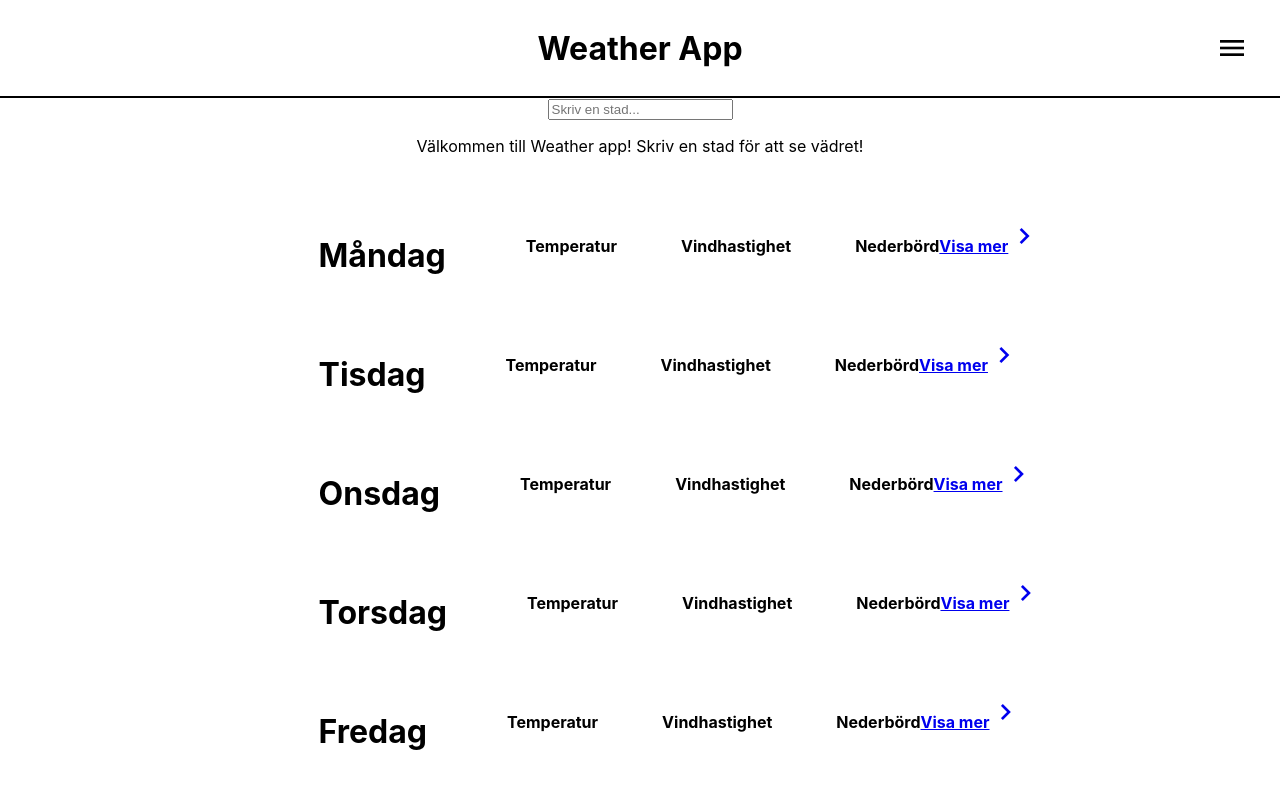
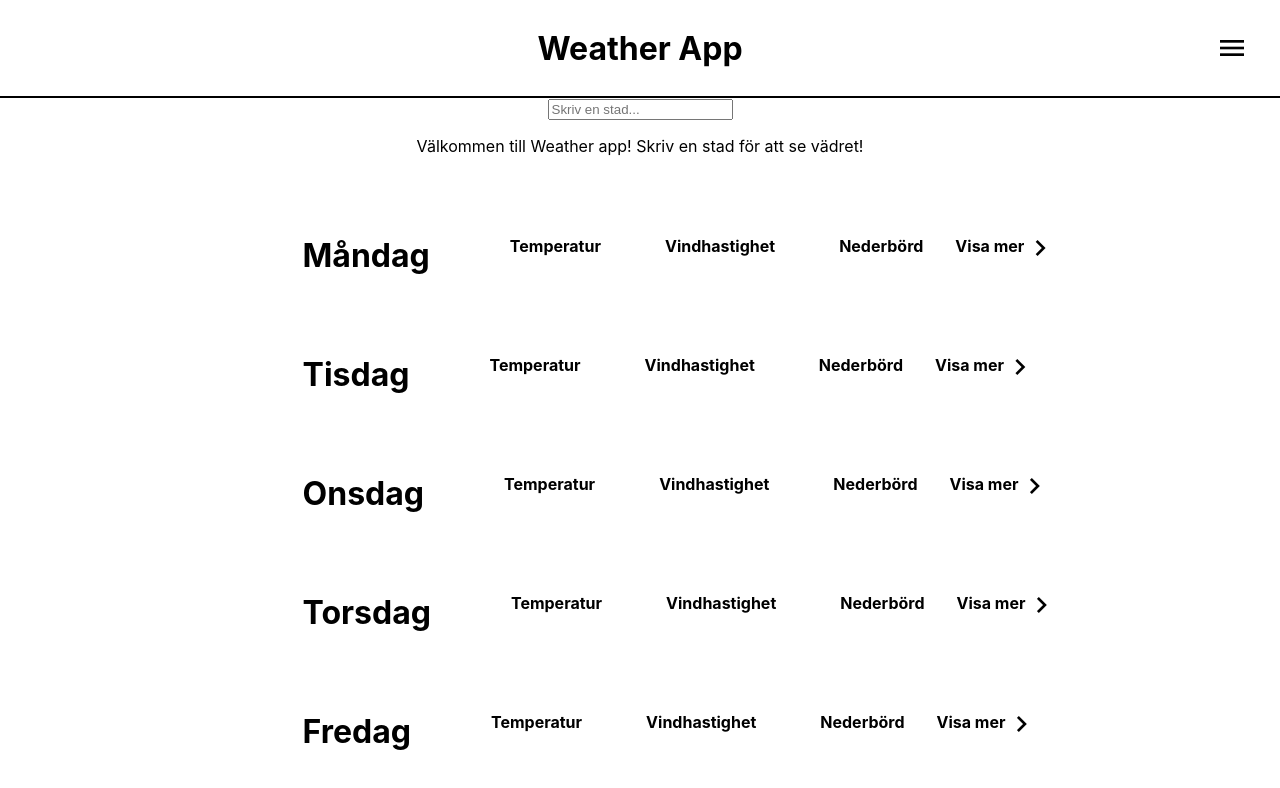
Before and after one commit to AdrianRydin/ReactWeatherApp, a React (Create React App) app in the folder my-app/: page /Monday in a window 1280 px wide. Shown: the top 788 px of the page. Built offline with nearby package versions, Linux system fonts and the light colour scheme.

Commit message:
added Routes to "visa mer"

```diff
--- a/my-app/src/component/Main.css
+++ b/my-app/src/component/Main.css
@@ -11,8 +11,8 @@ display: flex;
     font-weight: bold;
 }
 
-.dayOfTheWeek{
-    padding:1rem;
+.dayOfTheWeek {
+    padding: 1rem;
     font-size: 2rem;
 }
 
@@ -22,32 +22,44 @@ main, li {
 
 
 .main-icon {
-    padding: 0;
+
     height: 2rem;
     width: 2rem;
+    padding: 0 0 1.7rem 0;
+
 }
 
-.hamburger{
-    height:100%;
-    width:25%;
-    right:0;
+.hamburger {
+    height: 100%;
+    width: 25%;
+    right: 0;
     position: absolute;
-    background: rgb(25,25,25);
-    top:0;
+    background: rgb(25, 25, 25);
+    top: 0;
     display: flex;
     justify-content: center;
     align-items: center;
-    display:none;
+    display: none;
 }
 
-    .hamburger-content{
+.hamburger-content {
     color: white;
     list-style: none;
     justify-content: space-around;
     align-items: center;
-        height:100%;
-        width:100%;
+    height: 100%;
+    width: 100%;
     line-height: 13rem;
     margin-top: 5rem;
     font-size: 2rem;
 }
+
+.LinkShowMore {
+    color: black;
+    padding: 1rem 0 0 2rem;
+    text-decoration: none;
+}
+
+.LinkShowMore:hover {
+    color: red;
+}
--- a/my-app/src/component/Main.tsx
+++ b/my-app/src/component/Main.tsx
@@ -1,6 +1,6 @@
 import React from 'react';
 import './Main.css'
-import { Link } from "react-router-dom";
+import {Link} from "react-router-dom";
 
 
 class Main extends React.Component {
@@ -14,18 +14,16 @@ class Main extends React.Component {
                         <li>Temperatur</li>
                         <li>Vindhastighet</li>
                         <li>Nederbörd</li>
-                            <Link to="ShowMonday">Visa mer
-                            <span className="material-icons main-icon">
-                                    chevron_right</span></Link>
+                        <Link className="LinkShowMore" to="ShowMonday">Visa mer</Link>
+                        <span className="material-icons main-icon">chevron_right</span>
                     </ul>
                     <ul className="weekDayList">
                         <li className="dayOfTheWeek">Tisdag</li>
                         <li>Temperatur</li>
                         <li>Vindhastighet</li>
                         <li>Nederbörd</li>
-                        <Link to="ShowTuesday">Visa mer
-                            <span className="material-icons main-icon">
-                                    chevron_right</span></Link>
+                        <Link className="LinkShowMore" to="ShowTuesday">Visa mer</Link>
+                        <span className="material-icons main-icon">chevron_right</span>
 
                     </ul>
                     <ul className="weekDayList">
@@ -33,9 +31,8 @@ class Main extends React.Component {
                         <li>Temperatur</li>
                         <li>Vindhastighet</li>
                         <li>Nederbörd</li>
-                        <Link to="ShowWednesday">Visa mer
-                            <span className="material-icons main-icon">
-                                    chevron_right</span></Link>
+                        <Link className="LinkShowMore" to="ShowWednesday">Visa mer</Link>
+                        <span className="material-icons main-icon">chevron_right</span>
 
                     </ul>
                     <ul className="weekDayList">
@@ -43,9 +40,8 @@ class Main extends React.Component {
                         <li>Temperatur</li>
                         <li>Vindhastighet</li>
                         <li>Nederbörd</li>
-                        <Link to="ShowThursday">Visa mer
-                            <span className="material-icons main-icon">
-                                    chevron_right</span></Link>
+                        <Link className="LinkShowMore" to="ShowThursday">Visa mer</Link>
+                        <span className="material-icons main-icon">chevron_right</span>
 
                     </ul>
                     <ul className="weekDayList">
@@ -53,9 +49,8 @@ class Main extends React.Component {
                         <li>Temperatur</li>
                         <li>Vindhastighet</li>
                         <li>Nederbörd</li>
-                        <Link to="ShowFriday">Visa mer
-                            <span className="material-icons main-icon">
-                                    chevron_right</span></Link>
+                        <Link className="LinkShowMore" to="ShowFriday">Visa mer</Link>
+                        <span className="material-icons main-icon">chevron_right</span>
 
                     </ul>
                 </main>
```
Lines whose indentation alone changed are shown as unchanged.
